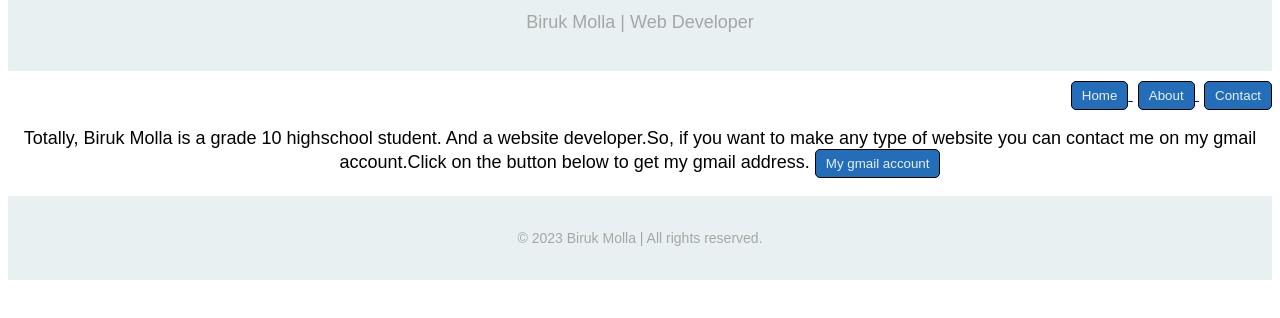
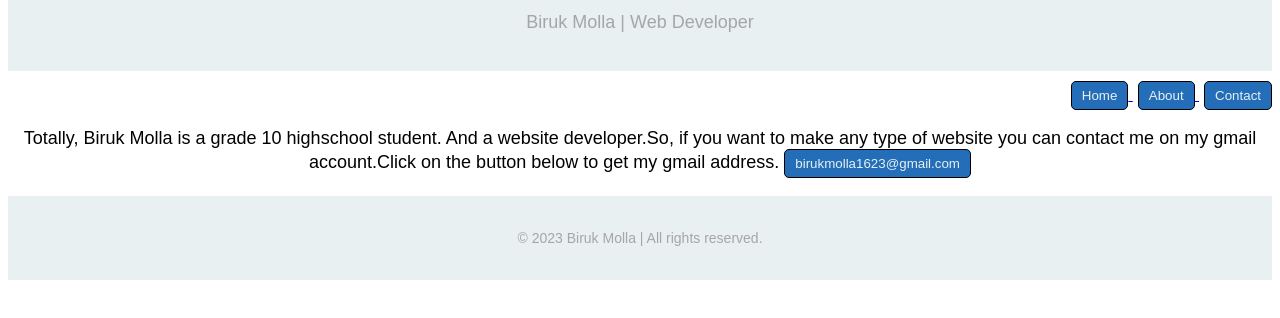
Before and after one commit to buraman1623/portfolio-web, a plain HTML site: page about.html in a window 1280 px wide. Shown: the part 120-438 px from the top of the page. Drawn offline with Linux system fonts and the light colour scheme.

Commit message:
Update about.html

```diff
--- a/about.html
+++ b/about.html
@@ -95,9 +95,9 @@
     Totally, Biruk Molla is  a grade 10 highschool student. And a website developer.<wbr>
     So, if you want to make any type of website you can contact me on my gmail account.<wbr>
     Click on the button below to get my gmail address.<wbr>
-    <a href="birukmolla1623@gmail.com">
+    <a href="birukmolla1623@gmail.com" target="_blank">
       <button class="button">
-        My gmail account
+        birukmolla1623@gmail.com
       </button>
     </a>
   </p>
```
